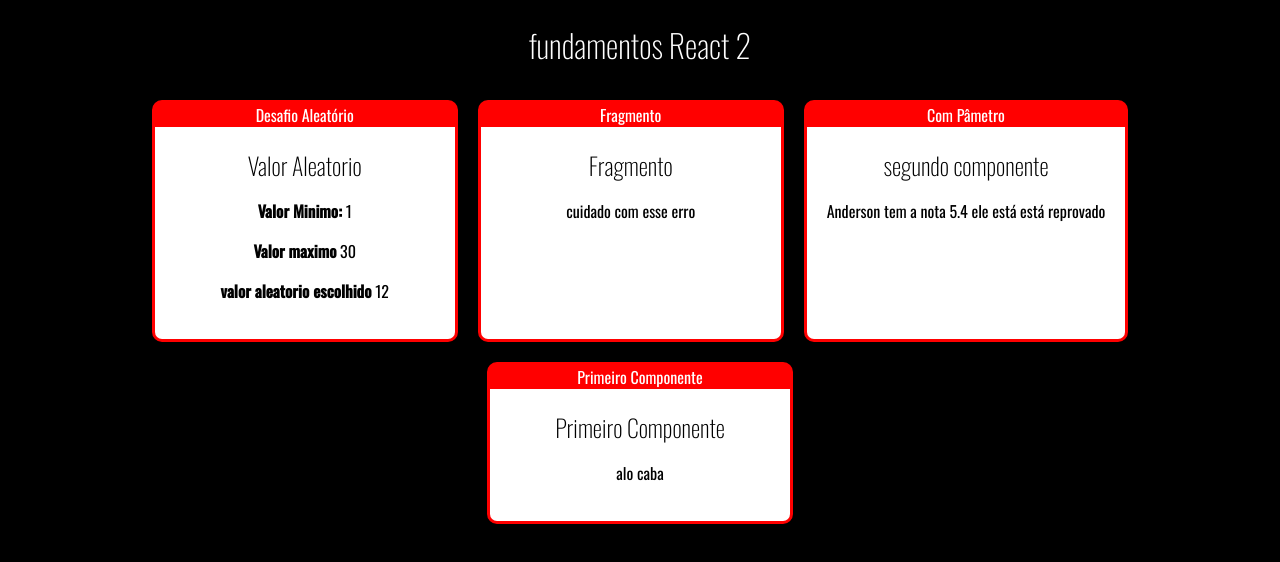
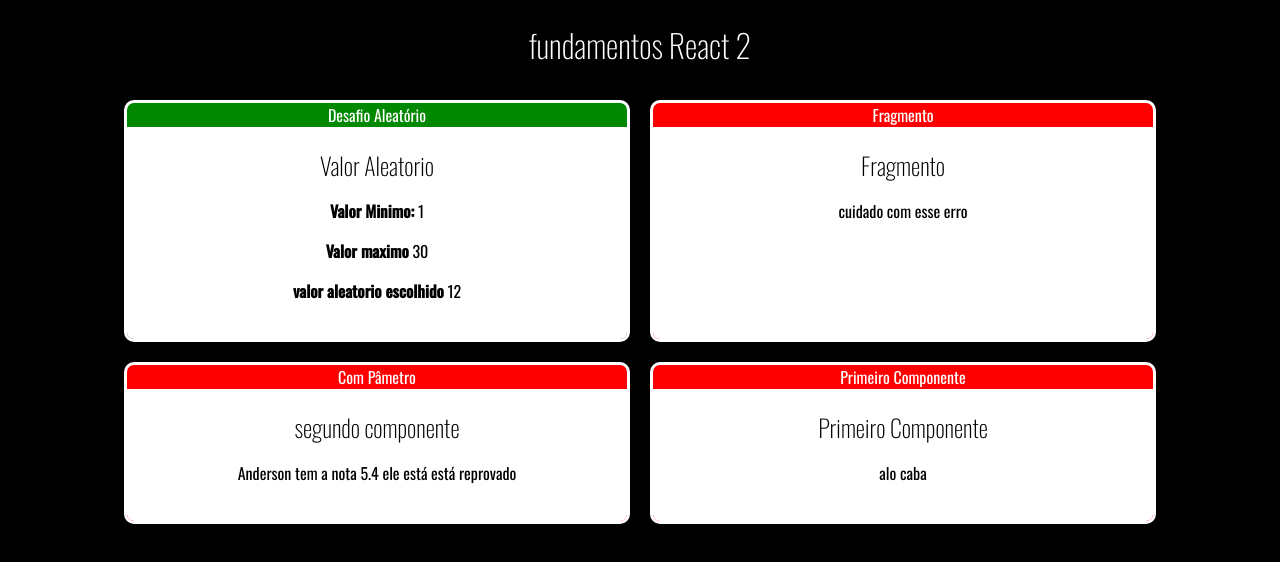
Before and after one commit to AndersonQS/Curso-React, a React (Create React App) app in the folder fundamentos-react/: page / in a window 1280 px wide. Shown: the top 562 px of the page. Built offline with nearby package versions, Linux system fonts and the light colour scheme.

Commit message:
css no component

```diff
--- a/fundamentos-react/src/App.jsx
+++ b/fundamentos-react/src/App.jsx
@@ -13,7 +13,7 @@ export default _ =>
     <h1>fundamentos React 2 </h1>
 
     <div className="Cards">
-      <Card titulo="Desafio Aleatório" >
+      <Card titulo="Desafio Aleatório" color = "#080">
         <Aleatorio min={1} max={30} > </Aleatorio>
       </Card>
 
--- a/fundamentos-react/src/components/layout/Card.css
+++ b/fundamentos-react/src/components/layout/Card.css
@@ -1,13 +1,13 @@
 .Cor {
-  background-color: red;
-  border: 3px solid red;
+  border: 3px solid;
   border-radius: 10px;
   overflow: hidden;
   margin: 10px;
 
   display: flex;
   flex-direction: column;
-  min-width: 300px;
+  max-width: 500px;
+  min-width: 500px;
 }
 .Cor .Title {
   padding: 5px opx;
--- a/fundamentos-react/src/components/layout/Card.jsx
+++ b/fundamentos-react/src/components/layout/Card.jsx
@@ -2,8 +2,14 @@ import "./Card.css";
 import React from "react";
 
 export default (props) => {
+
+  const cardStyle = {
+    backgroundColor: props.color || '#f00',
+    boderColor: props.color || '#f00'
+  }
+
   return (
-    <div className="Cor">
+    <div className="Cor" style={cardStyle}>
       <div className="Title">{props.titulo}</div>
       <div className="Content">
       {props.children}
```
